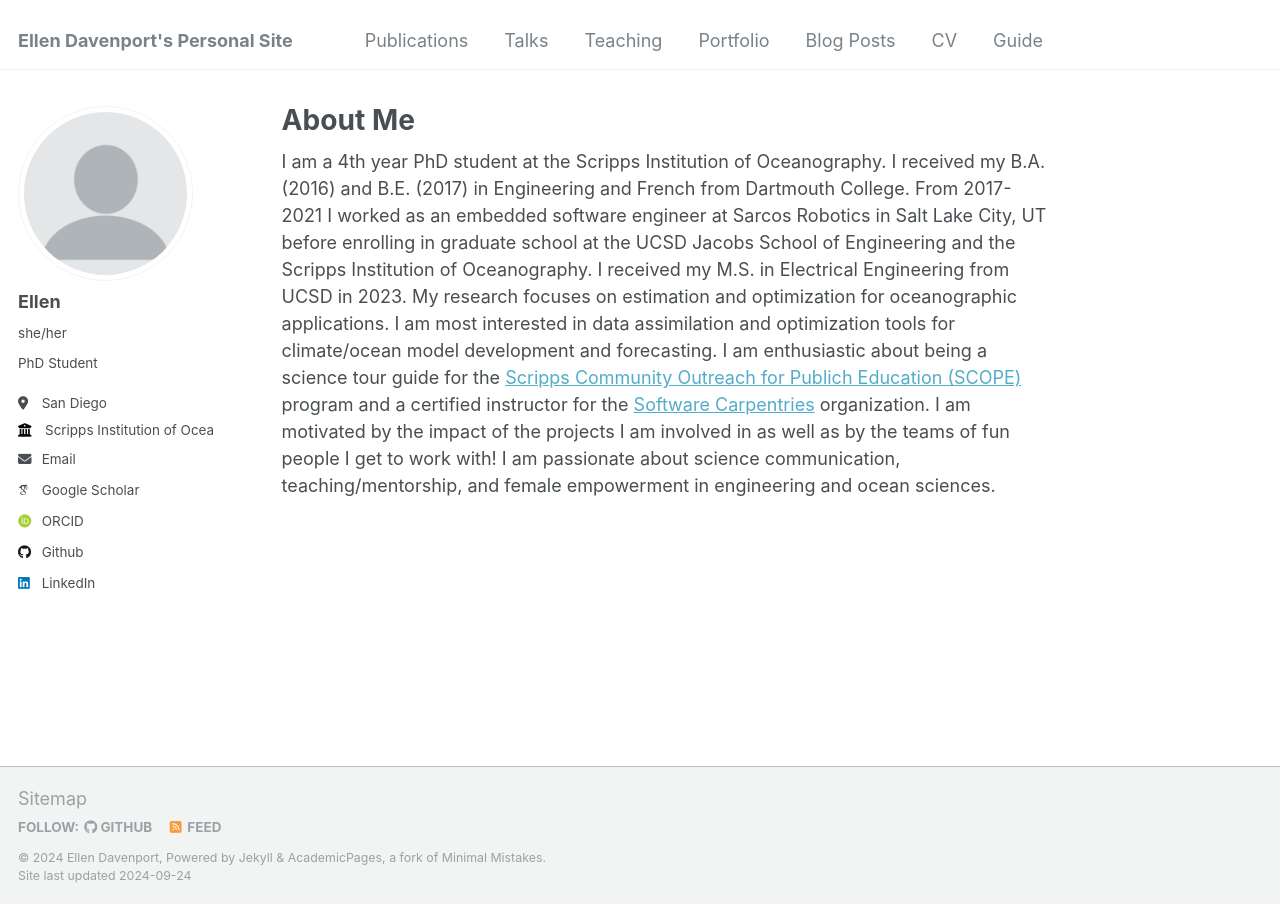
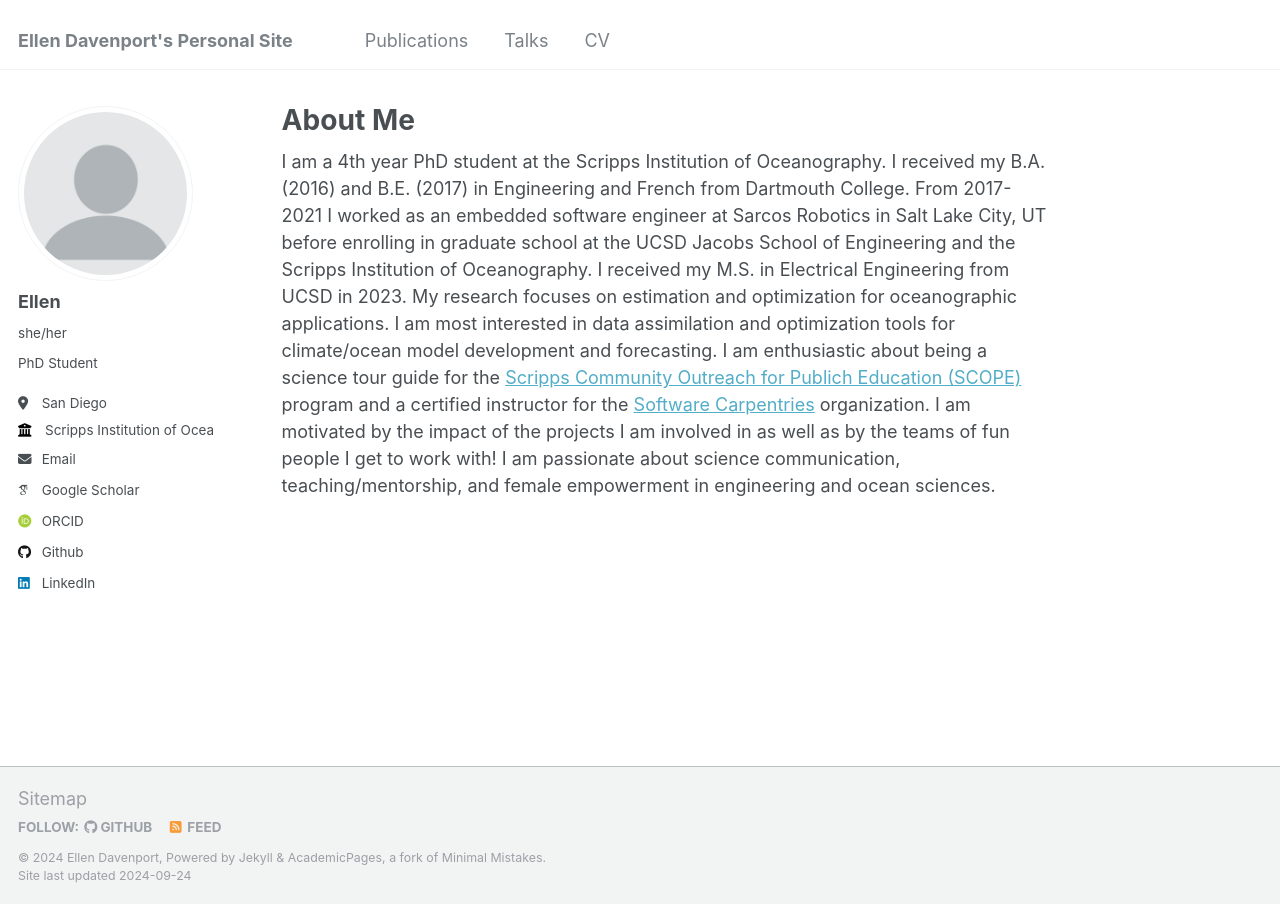
Before and after one commit to eldavenport/eldavenport.github.io, a Jekyll site: the page built from _pages/about.md, in a window 1280 px wide. Built offline with Jekyll 4.4.1, drawn with Linux system fonts in a browser that asks for light colours; some web fonts are replaced.

Commit message:
Update navigation.yml

```diff
--- a/_data/navigation.yml
+++ b/_data/navigation.yml
@@ -11,17 +11,11 @@ main:
   - title: "Talks"
     url: /talks/
 
-  - title: "Teaching"
-    url: /teaching/
+  # - title: "Teaching"
+  #   url: /teaching/
 
-  - title: "Portfolio"
-    url: /portfolio/
-
-  - title: "Blog Posts"
-    url: /year-archive/
+  # - title: "Portfolio"
+  #   url: /portfolio/
 
   - title: "CV"
     url: /cv/
-
-  - title: "Guide"
-    url: /markdown/
```
